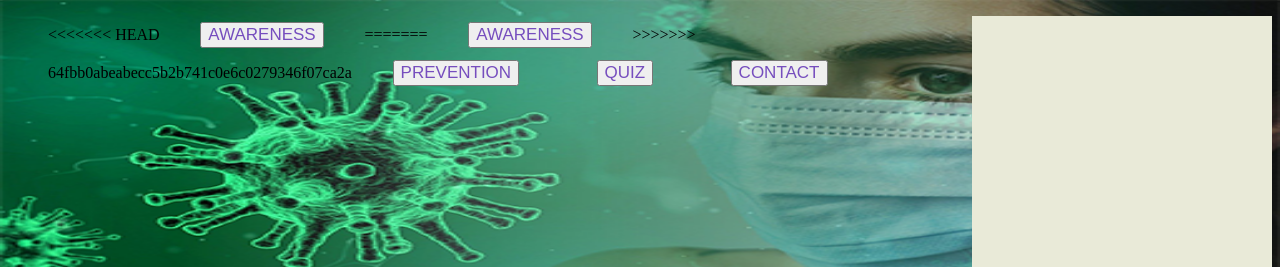
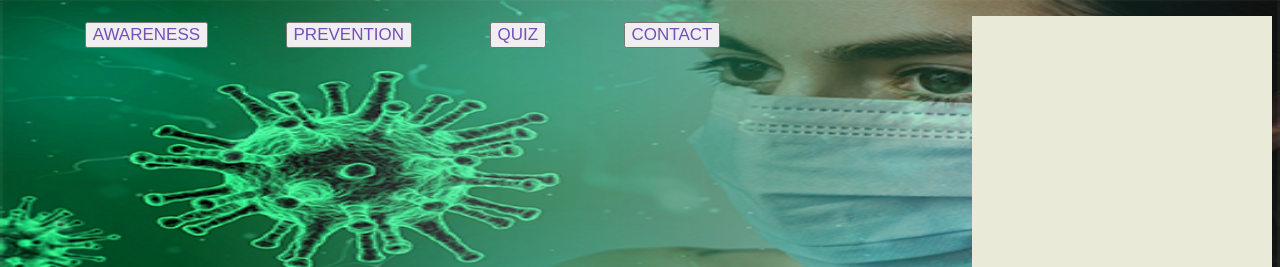
Before and after one commit to mrkk95/mrkk95.github.io, a plain HTML site: page covid-19 website/index.html in a window 1280 px wide. Shown: the top 267 px of the page. Drawn offline with Linux system fonts and the light colour scheme.

Commit message:
changes applied

```diff
--- a/covid-19 website/index.html
+++ b/covid-19 website/index.html
@@ -16,11 +16,7 @@
                      <div class="navbar-area">
                         <nav class="site-navbar">
                            	<ul>
-<<<<<<< HEAD
 	                              <li><button class="hover"><a href="index.html" class="button" style="color: #764EBE;">Awareness</a></button></li>
-=======
-	                              <li><button class="hover"><a href="awareness.html" class="button" style="color: #764EBE;">Awareness</a></button></li>
->>>>>>> 64fbb0abeabecc5b2b741c0e6c0279346f07ca2a
 	                              <li><button class="hover"><a href="prevention.html" class="button" style="color: #764EBE;">Prevention</a></button></li>
 	                              <li><button class="hover"><a href="quiz.html" class="button" style="color: #764EBE;">Quiz</a></button></li>
 	                              <li><button class="hover"><a href="contact.html" class="button" style="color: #764EBE;">Contact</a></button></li>
```
